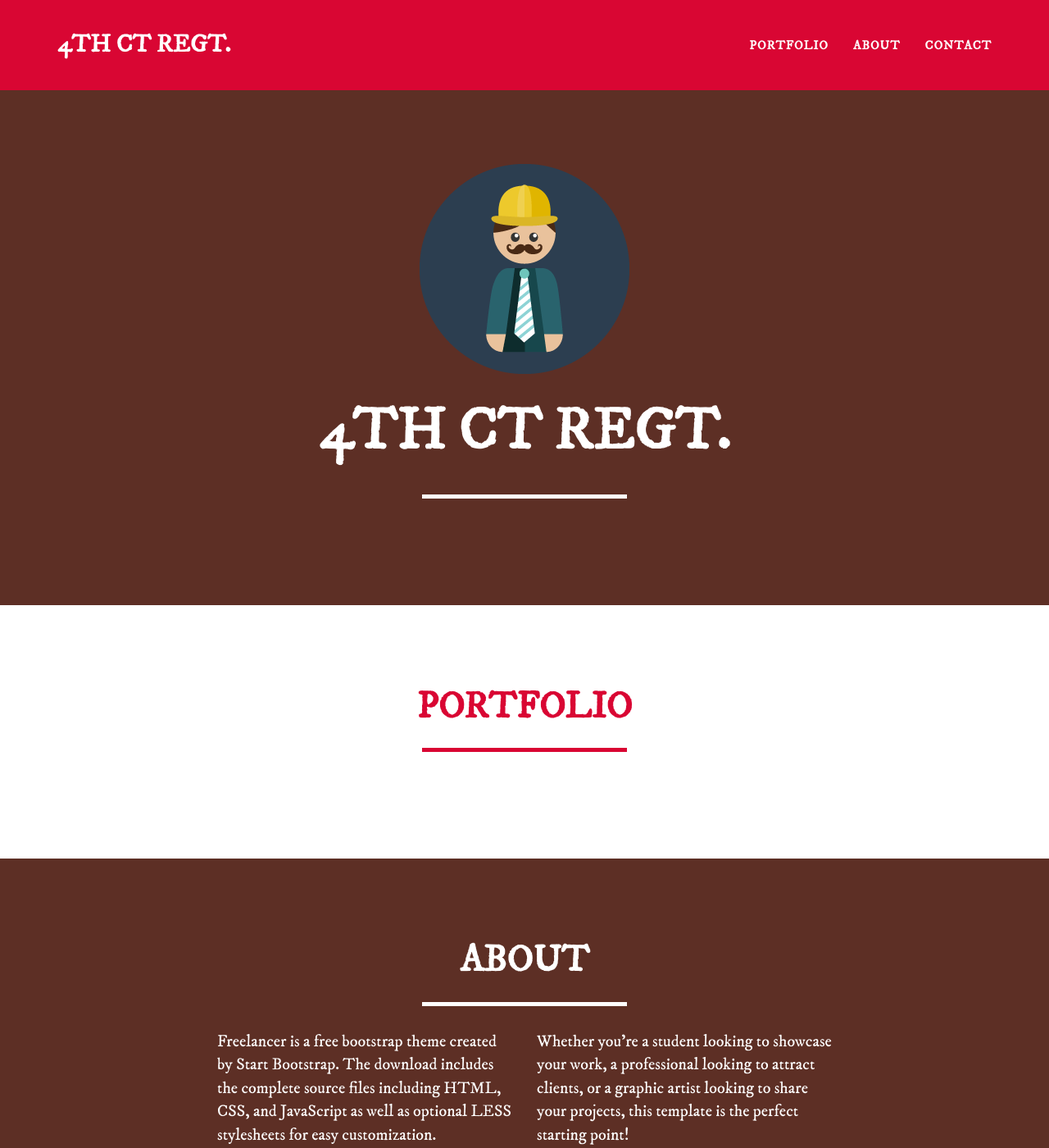
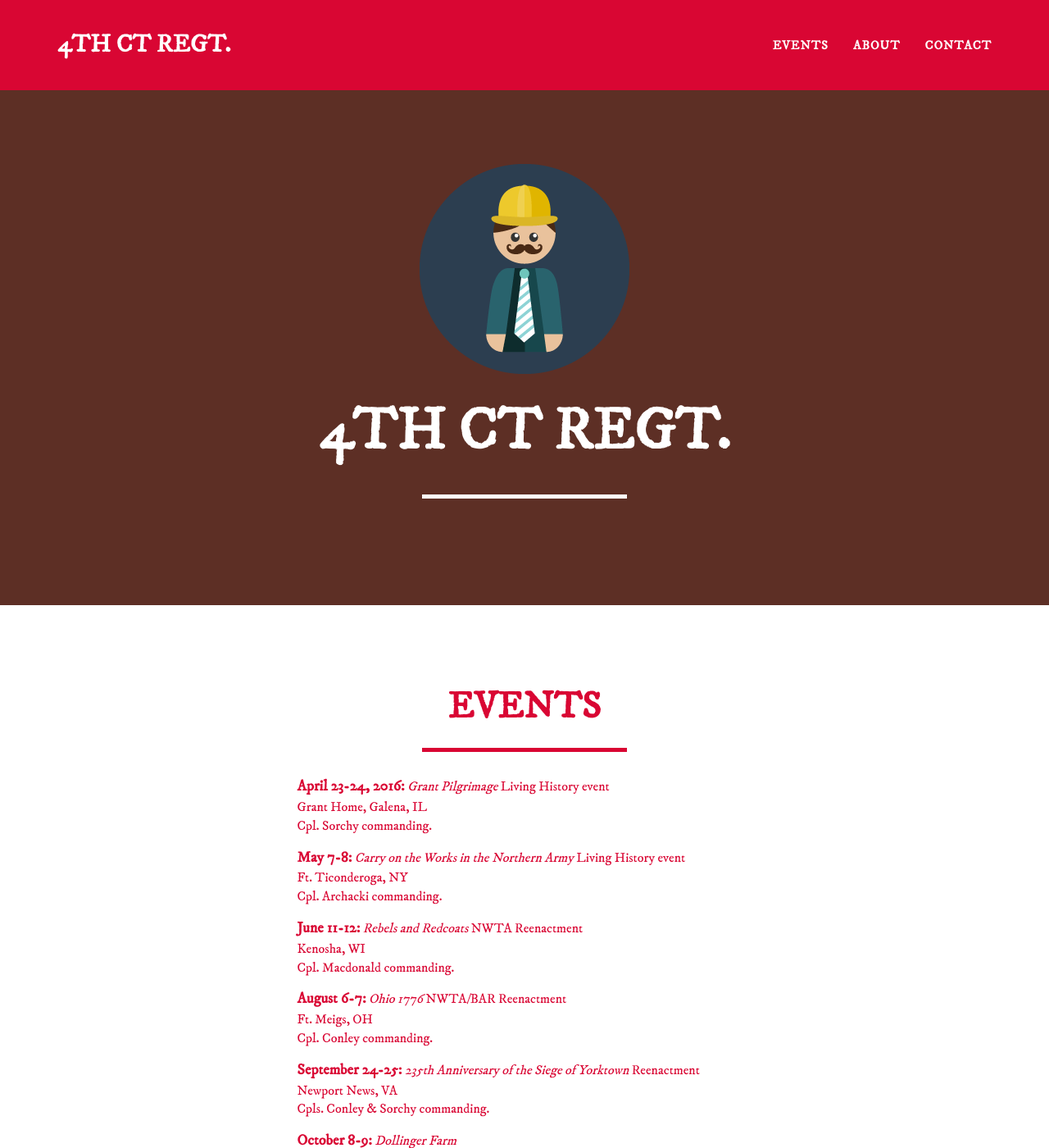
Before and after one commit to 4thct/4thct.github.io, a Jekyll site: the page built from index.md, in a window 1280 px wide and 1400 px high. Shown: the whole window at 82% size. Built offline with Jekyll 4.4.1, drawn with Linux system fonts in a browser that asks for light colours; some of the changed text lies outside the part shown.

Commit message:
Add event list

```diff
--- a/_config.yml
+++ b/_config.yml
@@ -37,22 +37,11 @@ footer:
   credits: Credits
 
 # Social networks usernames (many more available: google-plus, flickr, dribbble, pinterest, instagram, tumblr, linkedin, etc.)
-#social:
+social:
 #  - title: twitter
 #    url: http://twitter.com/jekyllrb
-#  - title: facebook
-#    url:
-#  - title: stack-overflow
-#    url: http://stackoverflow.com/questions/tagged/jekyll
-#  - title: bitbucket
-#    url: http://bitbucket.org/jekyll
-#  - title: github
-#    url: http://github.com/jekyll
-
-# Postal address (add as many lines as necessary)
-#address:
-#  - line: 3481 Melrose Place
-#  - line: Beverly Hills, CA 90210
+  - title: facebook
+    url: https://www.facebook.com/4thct
 
 # Credits content
 #credits: 'Freelancer is a free to use, open source Bootstrap theme created by <a href="http://startbootstrap.com">Start Bootstrap</a>.'
--- /dev/null
+++ b/_data/events.yml
@@ -0,0 +1,38 @@
+- date: "April 23-24, 2016"
+  location: Grant Home, Galena, IL
+  name: Grant Pilgrimage
+  description: Living History event
+  leadership: Cpl. Sorchy
+
+- date: "May 7-8"
+  name: Carry on the Works in the Northern Army
+  description: Living History event
+  location: Ft. Ticonderoga, NY
+  leadership: Cpl. Archacki
+
+- date: "June 11-12"
+  name: Rebels and Redcoats
+  description: NWTA Reenactment
+  location: Kenosha, WI
+  leadership: Cpl. Macdonald
+
+- date: "August 6-7"
+  name: Ohio 1776
+  description: NWTA/BAR Reenactment
+  location: Ft. Meigs, OH
+  leadership: Cpl. Conley
+
+- date: "September 24-25"
+  name: 235th Anniversary of the Siege of Yorktown
+  description: Reenactment
+  location: Newport News, VA
+  leadership: Cpls. Conley & Sorchy
+
+- date: "October 8-9"
+  name: Dollinger Farm
+  location: WTA Reenactment, Channahon, IL.
+
+- date: "November 19-20"
+  name: Ordinary Courage
+  location: mmersion Event, Macktown Settlement, IL
+  leadership: Cpls. Braun Sr & Sorchy.
--- /dev/null
+++ b/_includes/events.html
@@ -0,0 +1,29 @@
+<section id="events">
+    <div class="container">
+        <div class="row">
+            <div class="col-lg-12 text-center">
+                <h2>Events</h2>
+                <hr class="star-primary">
+            </div>
+        </div>
+        {% for event in site.data.events %}
+          <div class="row event-entry">
+            <div class="col-sm-3"></div>
+            <div class="col-sm-6">
+              <p class="small tight">
+              <span class="bold">{{ event.date }}:</span>
+              <span class="italic">{{event.name}}</span>
+              {{ event.description }}
+              </p>
+              <p class="small tight">
+              {{event.location}}
+              </p>
+              <p class="small tight">
+              {{event.leadership}} commanding.
+              </p>
+            </div>
+            <div class="col-sm-3"></div>
+          </div>
+        {% endfor %}
+    </div>
+</section>
--- a/_includes/nav.html
+++ b/_includes/nav.html
@@ -19,7 +19,7 @@
                         <a href="#page-top"></a>
                     </li>
                     <li class="page-scroll">
-                        <a href="#portfolio">Portfolio</a>
+                        <a href="#events">Events</a>
                     </li>
                     <li class="page-scroll">
                         <a href="#about">About</a>
--- a/_layouts/default.html
+++ b/_layouts/default.html
@@ -4,7 +4,7 @@
     <body id="page-top" class="index">
     {% include nav.html %}
     {% include header.html %}
-    {% include portfolio_grid.html %}
+    {% include events.html %}
     {% include about.html %}
 
     {% if site.contact == "static" %}
```
Also changed, not shown: _includes/css/main.css (+19 -0 lines), events.md (deleted, +0 -18 lines).
